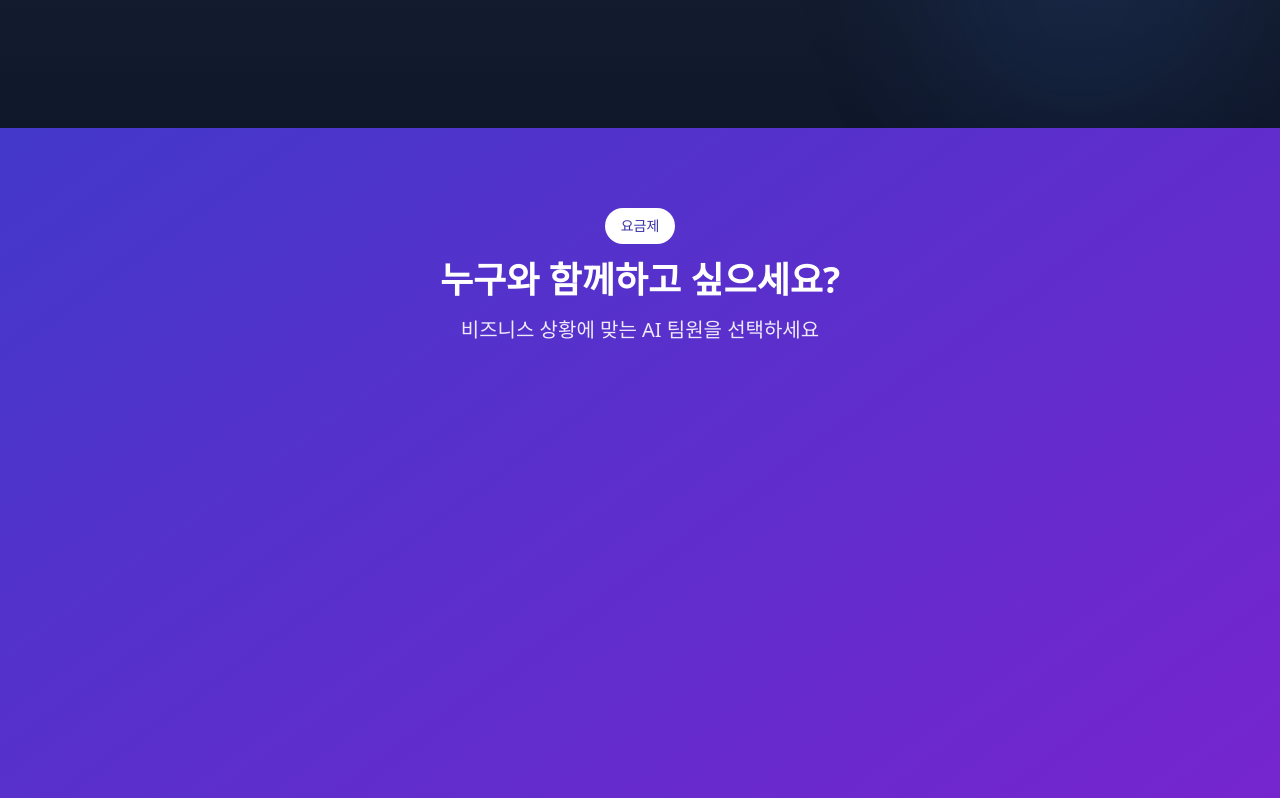
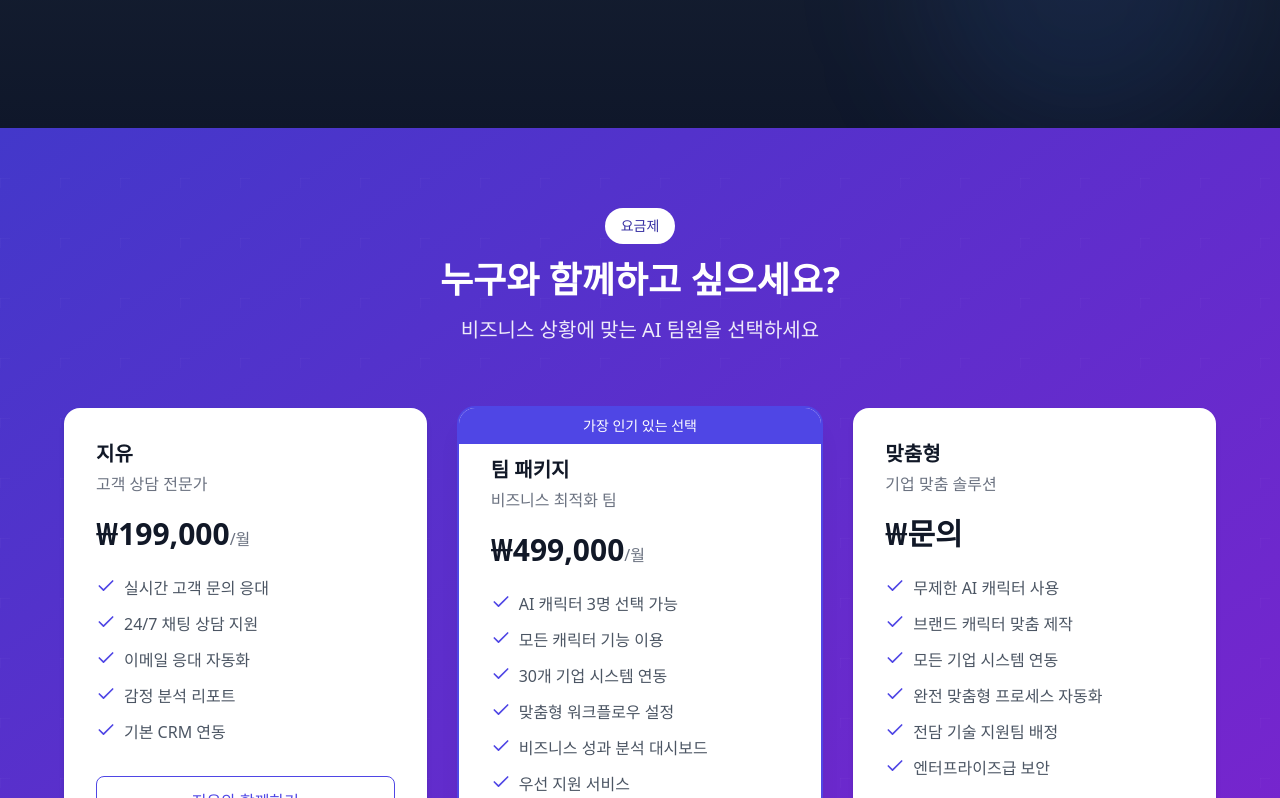
Before and after one commit to comdbstn/iMate, a React (Vite) app: page / in a window 1280 px wide. Shown: the part 5242-6040 px from the top of the page. Built offline with nearby package versions, Linux system fonts and the light colour scheme.

Commit message:
애니메이션 전체 해제 및 스타일 고정

```diff
--- a/src/index.css
+++ b/src/index.css
@@ -136,69 +136,36 @@
 .stagger-show > *:nth-child(8) { animation-delay: 0.8s; }
 .stagger-show > *:nth-child(9) { animation-delay: 0.9s; }
 
-/* 섹션 애니메이션 효과 */
+/* 섹션 애니메이션 효과 전체 해제 */
 .section-animate {
-  opacity: 0;
-  transition: all 1s ease-out;
+  opacity: 1 !important;
+  transform: none !important;
+  transition: none !important;
 }
-
-.section-animate.from-bottom {
-  transform: translateY(50px);
+.section-animate.appear {
+  opacity: 1 !important;
+  transform: none !important;
+  transition: none !important;
 }
-
-.section-animate.from-left {
-  transform: translateX(-50px);
+.section-animate.fade-in,
+.section-animate.from-bottom,
+.section-animate.from-left,
+.section-animate.from-right,
+.section-animate.scale-in,
+.section-animate.reveal-children,
+.section-animate.reveal-grid {
+  opacity: 1 !important;
+  transform: none !important;
+  transition: none !important;
 }
-
-.section-animate.from-right {
-  transform: translateX(50px);
-}
-
+.section-animate.fade-in.appear,
 .section-animate.from-bottom.appear,
 .section-animate.from-left.appear,
-.section-animate.from-right.appear {
-  opacity: 1;
-  transform: translate(0, 0);
+.section-animate.from-right.appear,
+.section-animate.scale-in.appear,
+.section-animate.reveal-children.appear,
+.section-animate.reveal-grid.appear {
+  opacity: 1 !important;
+  transform: none !important;
+  transition: none !important;
 }
-
-.section-animate.fade-in.appear {
-  opacity: 1;
-}
-
-.section-animate.scale-in {
-  transform: scale(0.95);
-}
-
-.section-animate.scale-in.appear {
-  opacity: 1;
-  transform: scale(1);
-}
-
-.section-animate.reveal-children > * {
-  opacity: 0;
-  transform: translateY(20px);
-  transition: all 0.5s ease-out;
-}
-
-.section-animate.reveal-children.appear > *:nth-child(1) { opacity: 1; transform: translateY(0); transition-delay: 0.1s; }
-.section-animate.reveal-children.appear > *:nth-child(2) { opacity: 1; transform: translateY(0); transition-delay: 0.3s; }
-.section-animate.reveal-children.appear > *:nth-child(3) { opacity: 1; transform: translateY(0); transition-delay: 0.5s; }
-.section-animate.reveal-children.appear > *:nth-child(4) { opacity: 1; transform: translateY(0); transition-delay: 0.7s; }
-.section-animate.reveal-children.appear > *:nth-child(5) { opacity: 1; transform: translateY(0); transition-delay: 0.9s; }
-.section-animate.reveal-children.appear > *:nth-child(6) { opacity: 1; transform: translateY(0); transition-delay: 1.1s; }
-
-.section-animate.reveal-grid > * {
-  opacity: 0;
-  transform: translateY(20px) scale(0.95);
-  transition: all 0.6s ease-out;
-}
-
-.section-animate.reveal-grid.appear > *:nth-child(1) { opacity: 1; transform: translateY(0) scale(1); transition-delay: 0.1s; }
-.section-animate.reveal-grid.appear > *:nth-child(2) { opacity: 1; transform: translateY(0) scale(1); transition-delay: 0.2s; }
-.section-animate.reveal-grid.appear > *:nth-child(3) { opacity: 1; transform: translateY(0) scale(1); transition-delay: 0.3s; }
-.section-animate.reveal-grid.appear > *:nth-child(4) { opacity: 1; transform: translateY(0) scale(1); transition-delay: 0.4s; }
-.section-animate.reveal-grid.appear > *:nth-child(5) { opacity: 1; transform: translateY(0) scale(1); transition-delay: 0.5s; }
-.section-animate.reveal-grid.appear > *:nth-child(6) { opacity: 1; transform: translateY(0) scale(1); transition-delay: 0.6s; }
-.section-animate.reveal-grid.appear > *:nth-child(7) { opacity: 1; transform: translateY(0) scale(1); transition-delay: 0.7s; }
-.section-animate.reveal-grid.appear > *:nth-child(8) { opacity: 1; transform: translateY(0) scale(1); transition-delay: 0.8s; }
-.section-animate.reveal-grid.appear > *:nth-child(9) { opacity: 1; transform: translateY(0) scale(1); transition-delay: 0.9s; }
```
